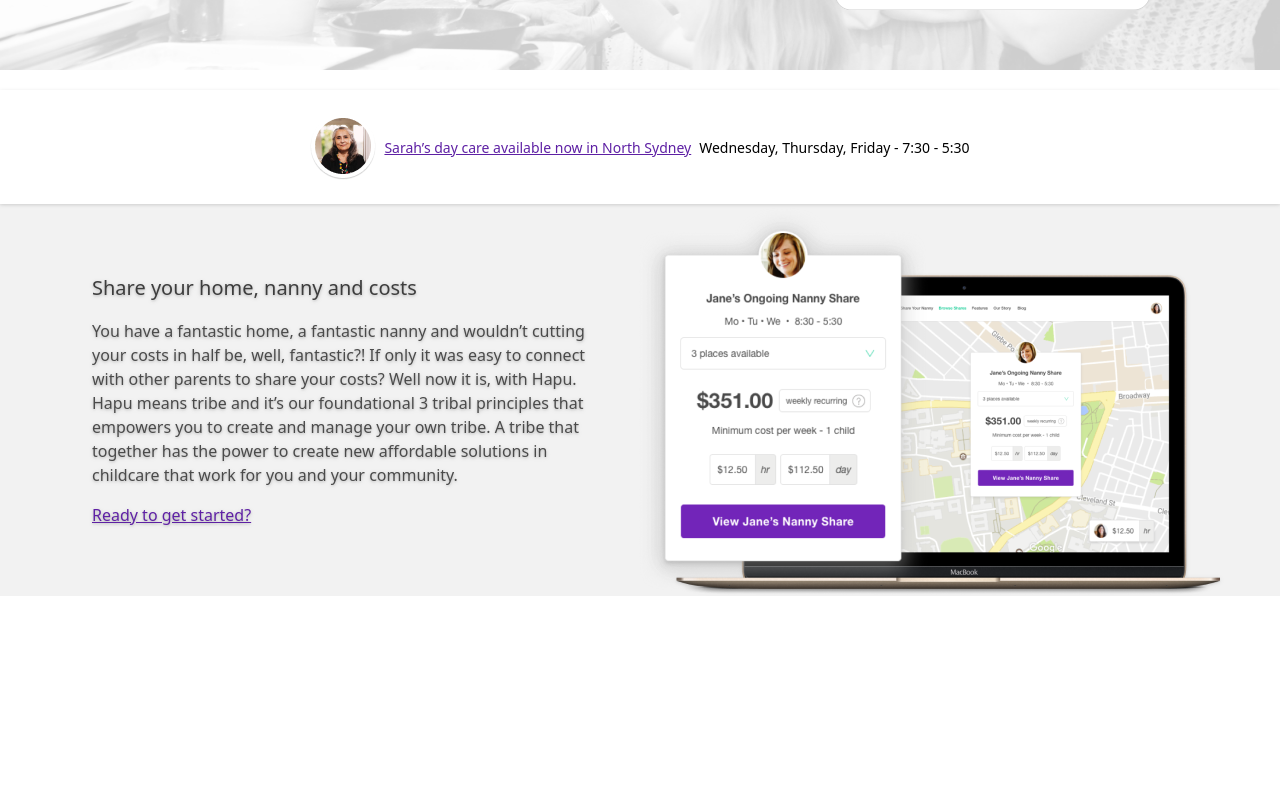
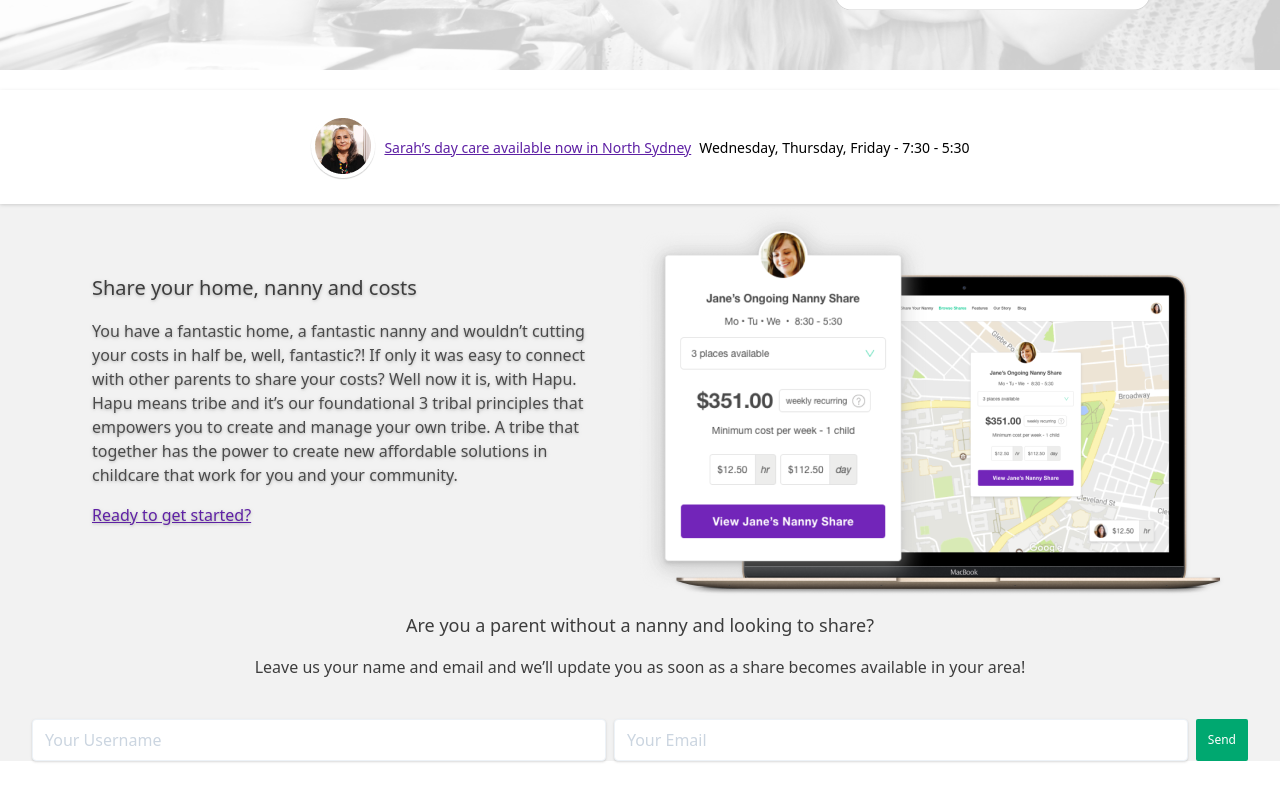
Before and after one commit to Jhenri-silva/jungledevs-frontend-challenge, a Next.js app: page / in a window 1280 px wide. Shown: the part 430-1230 px from the top of the page. Before the commit the page ends 1026 px from the top, so only its background shows below. Built offline with nearby package versions, Linux system fonts and the light colour scheme.

Commit message:
add forms layout

```diff
--- a/src/components/feature/index.tsx
+++ b/src/components/feature/index.tsx
@@ -2,14 +2,16 @@ import React from "react";
 import ImageSection1 from "@/assets/ImageSection1.png";
 import Image from "next/image";
 import { AppConfig } from "@/utils/AppConfig";
+import { TextField, Button } from "..";
 
 export default function Feature() {
   return (
     <main className="bg-brand-background">
+      {/*Share your home, nanny and cost*/}
       <section className="drop-shadow">
         <article className="flex justify-center items-center flex-col-reverse sm:flex-row">
           <div className="flex flex-col max-w-lg m-8 items-center sm:items-start drop-shadow">
-            <h2 className="text-medium text-gray-title">
+            <h2 className="font-medium text-gray-title">
               {AppConfig.section_title}
             </h2>
             <span className="my-4 text-gray-description text-center sm:text-left ">
@@ -22,6 +24,17 @@ export default function Feature() {
           <Image src={ImageSection1} />
         </article>
       </section>
+      <section className="text-gray-title text-center mx-8">
+        <h3 className="font-medium my-4">{AppConfig.call_to_action_title}</h3>
+        <span>{AppConfig.call_to_action_description}</span>
+        <div className="my-10">
+          <form className="grid grid-rows-auto gap-2 sm:flex sm:flex-row">
+            <TextField id="username" type="text" placeholder="Your Username" />
+            <TextField id="email" type="text" placeholder="Your Email" />
+            <Button>Send</Button>
+          </form>
+        </div>
+      </section>
     </main>
   );
 }
--- a/src/components/hero/index.tsx
+++ b/src/components/hero/index.tsx
@@ -40,10 +40,10 @@ const Hero = () => {
       </header>
       <section className="sm:p-20 p-3 text-white flex justify-around items-center">
         <div className="mx-4 max-w-xl flex flex-col justify-between">
-          <h1 className="font-medium max-w-md my-2 text-center sm:text-left">
+          <h1 className="drop-shadow-lg font-medium max-w-md my-2 text-center sm:text-left">
             {AppConfig.hero_title_primary}
           </h1>
-          <span className="flex my-2 sm:text-left text-center">
+          <span className="drop-shadow-lg flex my-2 sm:text-left text-center">
             {AppConfig.hero_description_primary}
           </span>
           <div className="flex items-center my-10 sm:my-2">
--- a/src/components/index.ts
+++ b/src/components/index.ts
@@ -7,6 +7,7 @@ import Feature from "@c/feature";
 import Navbar from "@c/navbar";
 import Image from "@c/image";
 import Button from "@c/button";
+import TextField from "@c/textFieldInput";
 
 export {
   Button,
@@ -18,4 +19,5 @@ export {
   Feature,
   Navbar,
   Image,
+  TextField,
 };
--- /dev/null
+++ b/src/components/textFieldInput/index.tsx
@@ -0,0 +1,8 @@
+export default function TextField(props: any) {
+  return (
+    <input
+      class="shadow appearance-none border rounded w-full py-2 px-3 text-gray-700 leading-tight focus:outline-none focus:shadow-outline"
+      {...props}
+    />
+  );
+}
```
